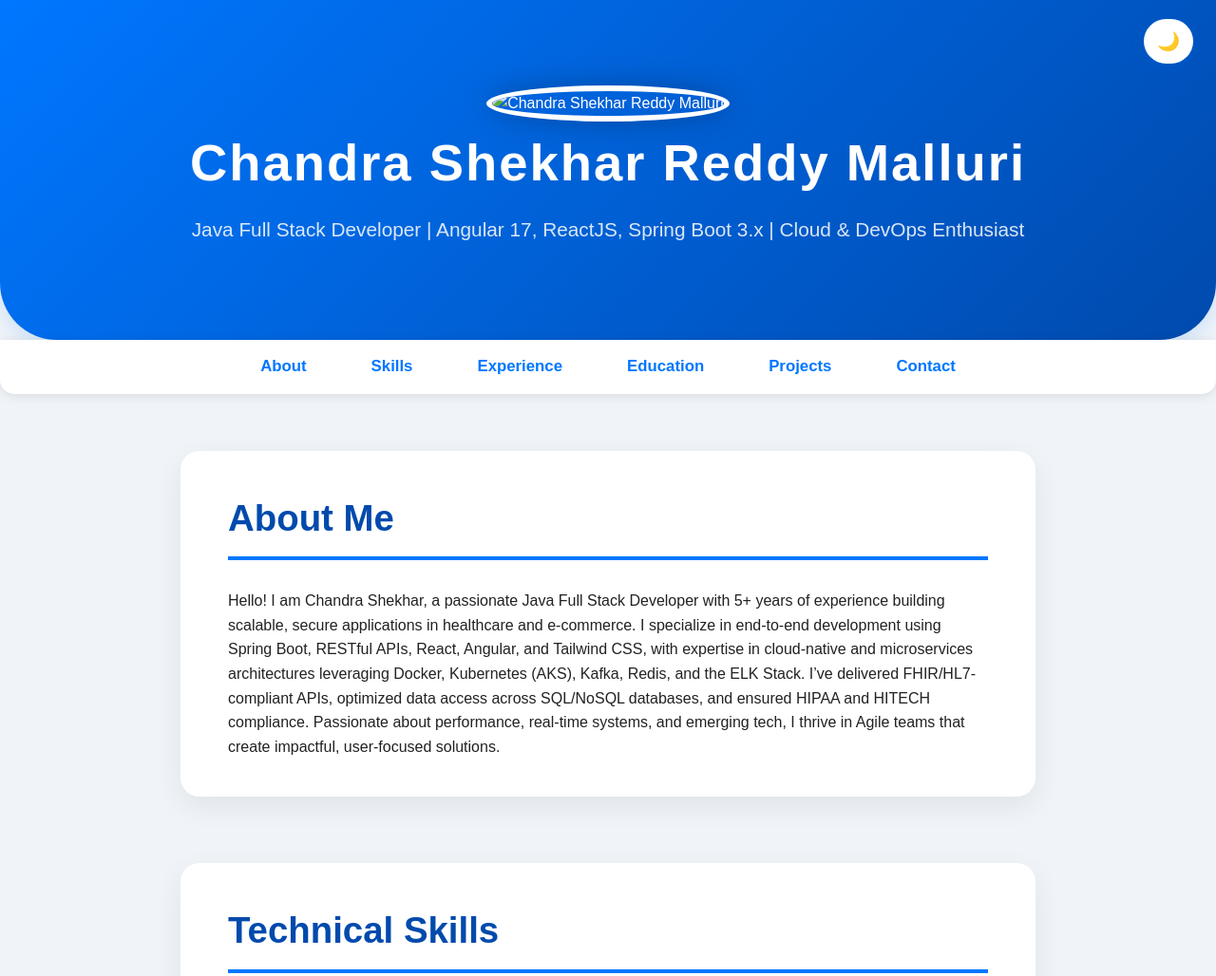
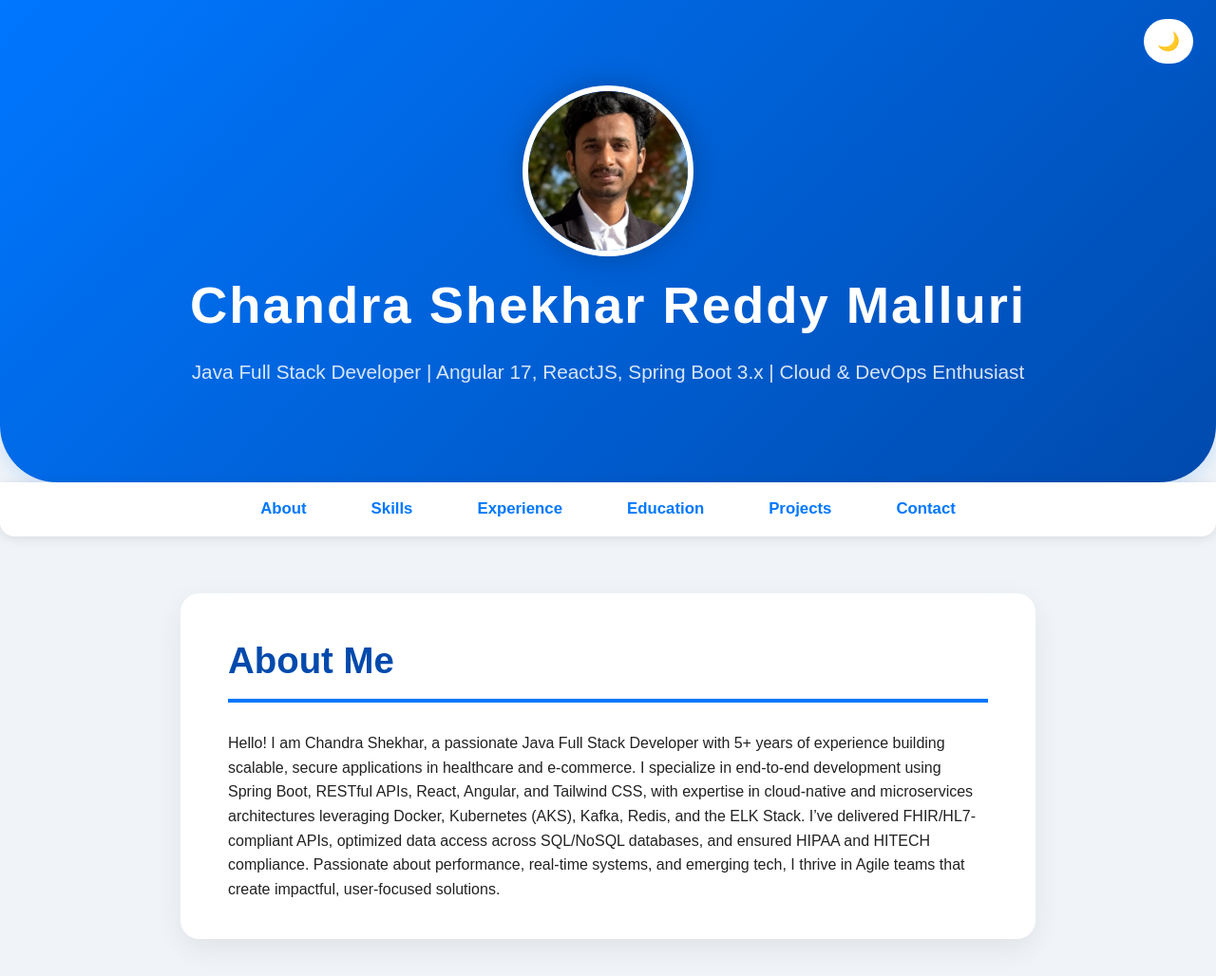
Before and after one commit to CHANDURASHEKHAR/Portfolio_ChandraShekhar, a plain HTML site: page index.html in a window 1280 px wide. Shown: the top 1028 px of the page at 95% size. Drawn offline with Linux system fonts and the light colour scheme.

Commit message:
Update index.html

```diff
--- a/index.html
+++ b/index.html
@@ -465,7 +465,7 @@
 <button id="theme-toggle" aria-label="Toggle Dark Mode">🌙</button>
 
 <header>
-  <img src="images//poatfolio-modified.png" alt="Chandra Shekhar Reddy Malluri" />
+  <img src="images/poatfolio-modified.png" alt="Chandra Shekhar Reddy Malluri" />
   <h1>Chandra Shekhar Reddy Malluri</h1>
   <p>Java Full Stack Developer | Angular 17, ReactJS, Spring Boot 3.x | Cloud & DevOps Enthusiast</p>
 </header>
```
